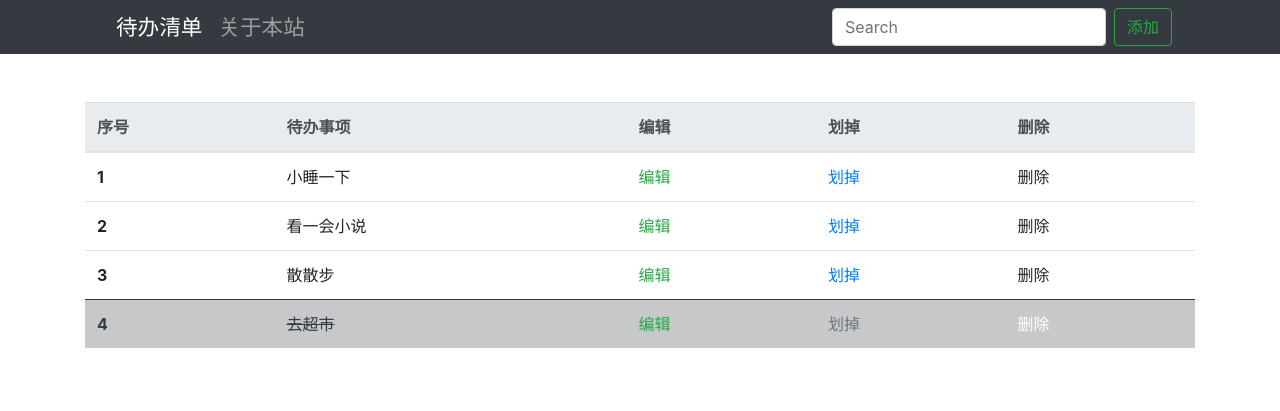
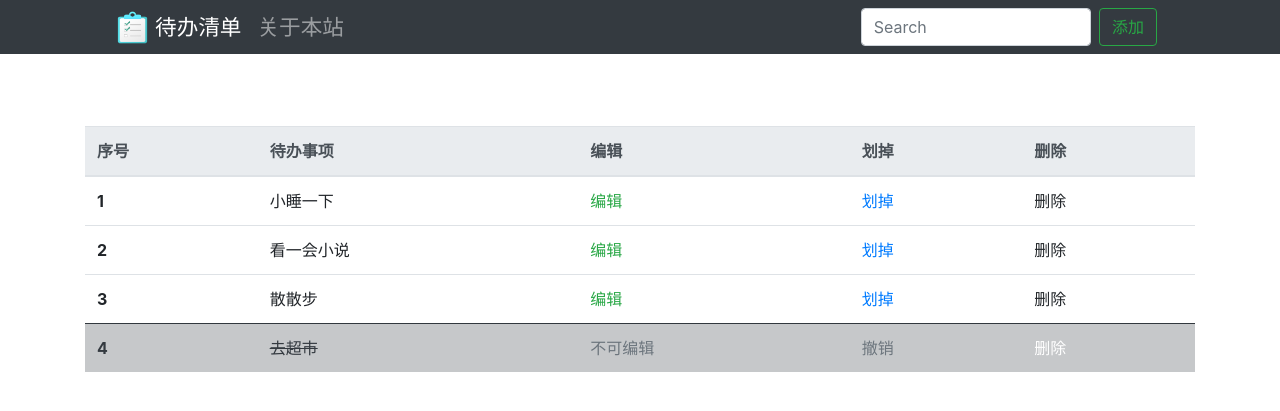
Before and after one commit to Jyue0812/todolist, a Django app: template todolist/templates/home.html in a window 1280 px wide. Shown: the top 411 px of the page. Run offline with Django 3.2, Linux system fonts and the light colour scheme; the template is opened without the code that fills it, so the values that code supplies are empty; some libraries are stand-ins or nearby versions.

Commit message:
2018-07-04

```diff
--- a/to_do_list/urls.py
+++ b/to_do_list/urls.py
@@ -18,5 +18,5 @@ from django.urls import path, include
 
 urlpatterns = [
     path('admin/', admin.site.urls),
-    path('', include("todolist.urls")),
+    path('todo/', include("todolist.urls")),
 ]
--- /dev/null
+++ b/todolist/static/css/base.css
@@ -0,0 +1,9 @@
+#topnav {
+    font-size: 1.35em;
+    padding: 0 5em;
+    height: 2.5em;
+}
+
+nav input {
+    width: 39% !important;
+}
--- /dev/null
+++ b/todolist/static/css/edit.css
@@ -0,0 +1,4 @@
+#form-edit {
+    margin-left: 8em;
+    margin-right: 8px;
+}
--- /dev/null
+++ b/todolist/static/css/home.css
@@ -0,0 +1,8 @@
+.no-underline > tr > td > a:hover {
+    text-decoration: none;
+}
+
+#line-through {
+
+    text-decoration: line-through;
+}
--- /dev/null
+++ b/todolist/templates/base.html
@@ -0,0 +1,67 @@
+{% load static %}
+<!doctype html>
+
+<html lang="en">
+
+<head>
+
+    <meta charset="utf-8">
+
+    <meta name="viewport" content="width=device-width, initial-scale=1, shrink-to-fit=no">
+
+    <meta name="description" content="">
+
+    <meta name="author" content="">
+
+    <link rel="icon" href="../../../../favicon.ico">
+
+ <!-- lable icon -->
+    <link href="{% static 'icons/icon_list.png' %}" rel="shortcut icon" />
+
+    <title>{% block title %}未命名{% endblock %}</title>
+
+    <!-- Bootstrap core CSS -->
+    <link href="https://cdn.bootcss.com/bootstrap/4.1.1/css/bootstrap.min.css" rel="stylesheet">
+    <!-- Custom styles for this template -->
+    <link rel="stylesheet" href="{% static 'css/base.css' %}">
+    <link rel="stylesheet" href="{% block css %}{% endblock %}">
+</head>
+<body>
+<nav class="navbar navbar-expand-md navbar-dark bg-dark mb-4" id="topnav">
+    <button class="navbar-toggler" type="button" data-toggle="collapse" data-target="#navbarCollapse"
+            aria-controls="navbarCollapse" aria-expanded="false" aria-label="Toggle navigation">
+        <span class="navbar-toggler-icon"></span>
+    </button>
+    <div class="collapse navbar-collapse" id="navbarCollapse">
+        <ul class="navbar-nav mr-auto">
+            <li class="nav-item {% block homeh %}{% endblock %}">
+                <a class="nav-link" href="{% url "home" %}"><img src="{% static 'images/logo_list.png' %}" width="33" height="33" class="d-inline-block align-top" alt=""> 待办清单</a>
+            </li>
+            <li class="nav-item">
+                <a class="nav-link {% block abouth %}{% endblock %}" href="{% url "about" %}">关于本站</a>
+            </li>
+        </ul>
+        <form class="form-inline mt-2 mt-md-0 col-7 justify-content-end">
+            <input class="form-control mr-sm-2" type="text" placeholder="Search" aria-label="待办事项">
+            <button class="btn btn-outline-success my-2 my-sm-0" type="submit">添加</button>
+        </form>
+    </div>
+</nav>
+
+<main class="container" role="main">
+    <br>
+
+    {% block content %}
+    {% endblock %}
+
+</main>
+
+
+<!-- Bootstrap core JavaScript
+================================================== -->
+<!-- Placed at the end of the document so the pages load faster -->
+<script src="https://cdn.bootcss.com/bootstrap/4.1.1/js/bootstrap.bundle.min.js"></script>
+
+</body>
+
+</html>
--- a/todolist/templates/home.html
+++ b/todolist/templates/home.html
@@ -1,64 +1,9 @@
-<!doctype html>
-
-<html lang="en">
-
-<head>
-
-    <meta charset="utf-8">
-
-    <meta name="viewport" content="width=device-width, initial-scale=1, shrink-to-fit=no">
-
-    <meta name="description" content="">
-
-    <meta name="author" content="">
-
-    <link rel="icon" href="../../../../favicon.ico">
-
-    <title>你的个人代办清单</title>
-
-    <!-- Bootstrap core CSS -->
-    <link href="https://cdn.bootcss.com/bootstrap/4.1.1/css/bootstrap.min.css" rel="stylesheet">
-    <!-- Custom styles for this template -->
-    <style>
-        #topnav {
-            font-size: 1.35em;
-            padding: 0 5em;
-            height: 2.5em;
-        }
-
-        .no-underline > tr > td > a:hover {
-            text-decoration: none;
-        }
-
-        #line-through {
-
-            text-decoration: line-through;
-        }
-    </style>
-</head>
-<body>
-<nav class="navbar navbar-expand-md navbar-dark bg-dark mb-4" id="topnav">
-    <button class="navbar-toggler" type="button" data-toggle="collapse" data-target="#navbarCollapse"
-            aria-controls="navbarCollapse" aria-expanded="false" aria-label="Toggle navigation">
-        <span class="navbar-toggler-icon"></span>
-    </button>
-    <div class="collapse navbar-collapse" id="navbarCollapse">
-        <ul class="navbar-nav mr-auto">
-            <li class="nav-item active">
-                <a class="nav-link" href="#">待办清单</a>
-            </li>
-            <li class="nav-item">
-                <a class="nav-link" href="#">关于本站</a>
-            </li>
-        </ul>
-        <form class="form-inline mt-2 mt-md-0">
-            <input class="form-control mr-sm-2" type="text" placeholder="Search" aria-label="待办事项">
-            <button class="btn btn-outline-success my-2 my-sm-0" type="submit">添加</button>
-        </form>
-    </div>
-</nav>
-
-<main class="container" role="main">
+{% extends 'base.html' %}
+{% load static %}
+{% block title %}你的个人代办清单{% endblock %}
+{% block homeh %}active{% endblock %}
+{% block css %}{% static 'css/home.css' %}{% endblock %}
+{% block content %}
     <br>
 
     <div class="table-responsive">
@@ -90,7 +35,7 @@
 
                 <td>小睡一下</td>
                 <td>
-                    <a href="#" class="text-success">编辑</a>
+                    <a href="{% url 'edit' %}" class="text-success">编辑</a>
                 </td>
 
                 <td class="text-primary">划掉</td>
@@ -105,7 +50,7 @@
 
                 <td>看一会小说</td>
                 <td>
-                    <a href="#" class="text-success">编辑</a>
+                    <a href="{% url 'edit' %}" class="text-success">编辑</a>
                 </td>
 
                 <td class="text-primary">划掉</td>
@@ -120,7 +65,7 @@
 
                 <td>散散步</td>
                 <td>
-                    <a href="#" class="text-success">编辑</a>
+                    <a href="{% url 'edit' %}" class="text-success">编辑</a>
                 </td>
 
                 <td class="text-primary">划掉</td>
@@ -135,10 +80,10 @@
 
                 <td class="text-dark" id="line-through">去超市</td>
                 <td>
-                    <a href="#" class="text-success">编辑</a>
+                    <a href="#" class="text-secondary">不可编辑</a>
                 </td>
 
-                <td class="text-secondary">划掉</td>
+                <td class="text-secondary">撤销</td>
 
                 <td>删除</td>
 
@@ -149,15 +94,4 @@
         </table>
 
     </div>
-
-</main>
-
-
-<!-- Bootstrap core JavaScript
-================================================== -->
-<!-- Placed at the end of the document so the pages load faster -->
-<script src="https://cdn.bootcss.com/bootstrap/4.1.1/js/bootstrap.bundle.min.js"></script>
-
-</body>
-
-</html>
+{% endblock %}
--- a/todolist/urls.py
+++ b/todolist/urls.py
@@ -17,5 +17,7 @@ from django.urls import path
 from todolist import views
 
 urlpatterns = [
-    path('', views.home),
+    path('home/', views.home, name="home"),
+    path('about/', views.about, name="about"),
+    path('edit/', views.edit, name="edit"),
 ]
--- a/todolist/views.py
+++ b/todolist/views.py
@@ -3,3 +3,9 @@ from django.shortcuts import render
 # Create your views here.
 def home(request):
     return render(request, 'home.html')
+
+def about(request):
+    return render(request, 'about.html')
+
+def edit(request):
+    return render(request, 'edit.html')
```
Also changed, not shown: todolist/templates/about.html (added, +7 -0 lines), todolist/templates/edit.html (added, +16 -0 lines), todolist/static/icons/icon_list.png (added), todolist/static/images/logo_list.png (added).
